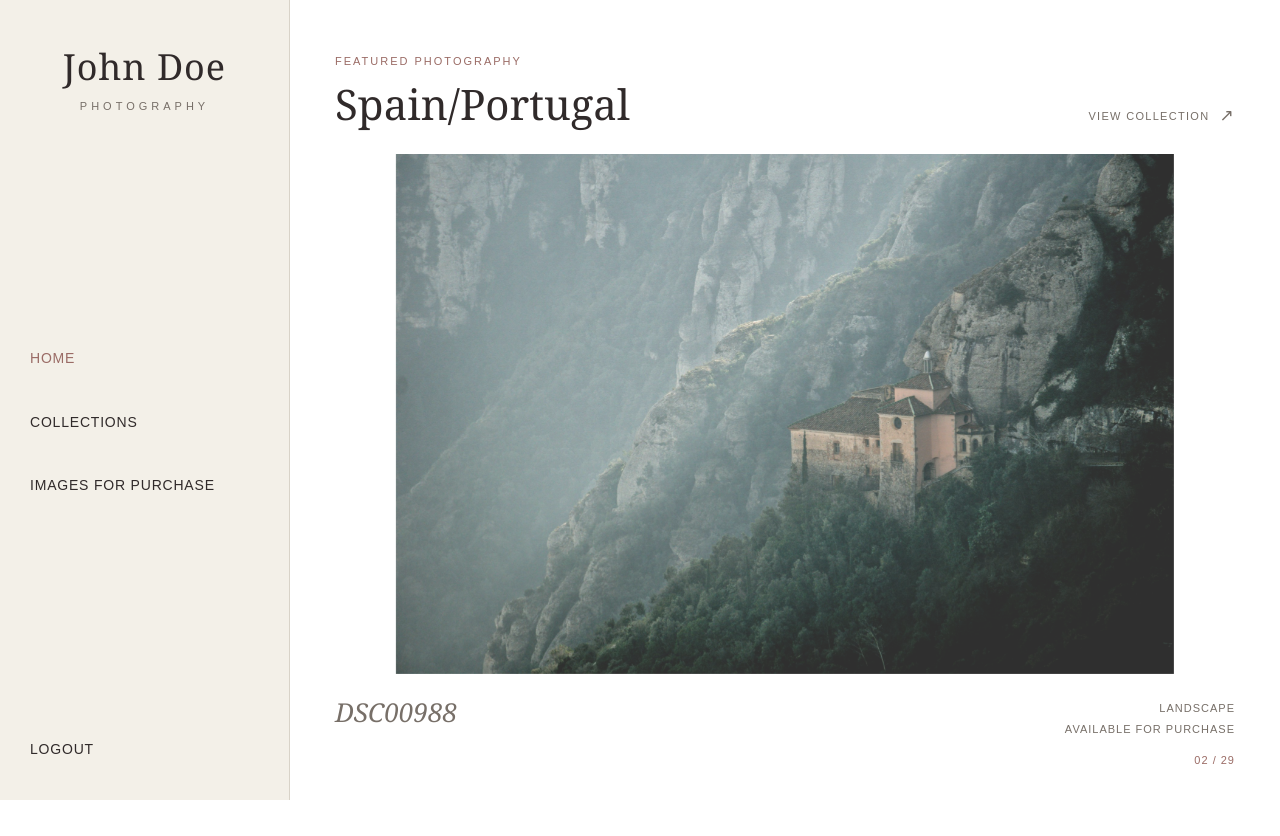
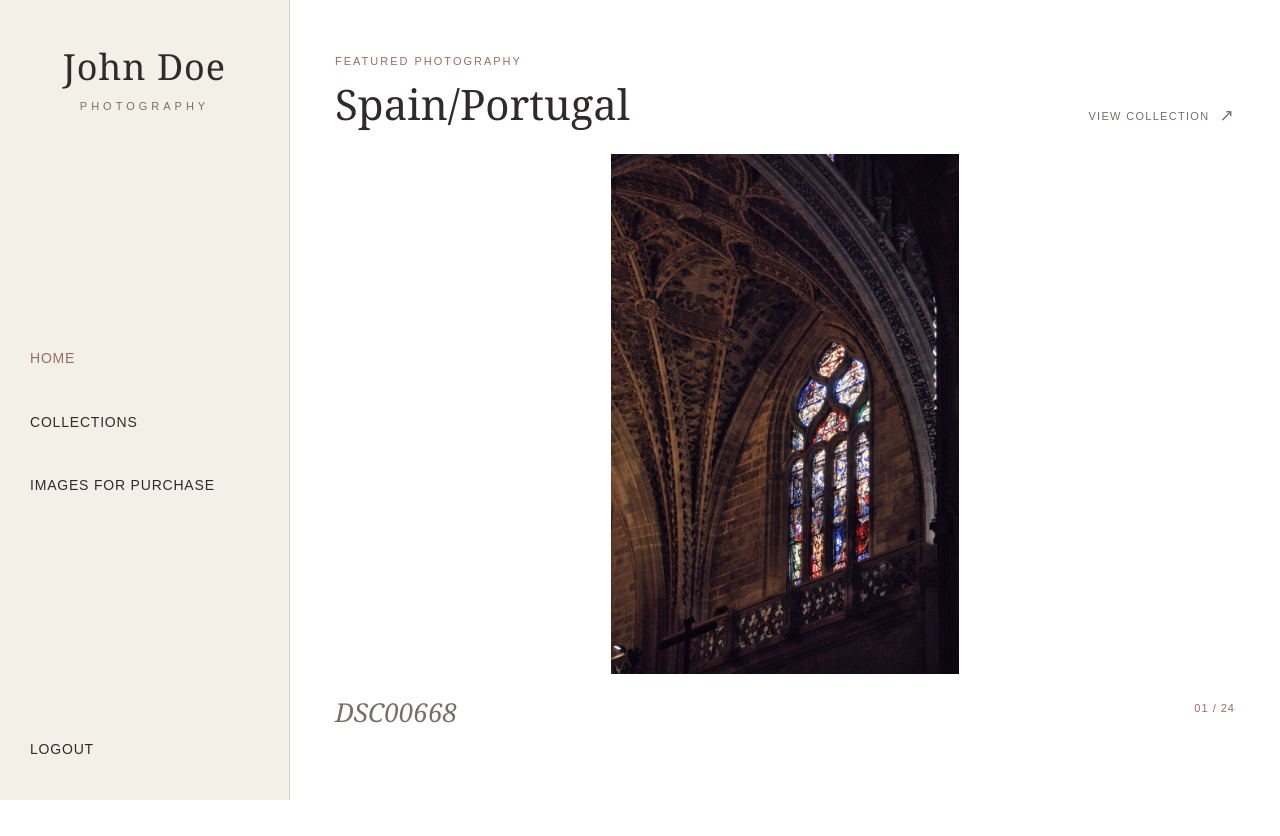
Before and after one commit to AmielleE/CPSC481_T06-2, a React (Vite) app: page /#/ in a window 1280 px wide. Built offline with nearby package versions, Linux system fonts and the light colour scheme.

Commit message:
clean up home page

```diff
--- a/src/pages/Collections.tsx
+++ b/src/pages/Collections.tsx
@@ -7,7 +7,7 @@ import { useLibrary } from '../data/library'
 import type { Collection } from '../data/library'
 import './Collections.css'
 
-const SLIDESHOW_INTERVAL = 5000
+const SLIDESHOW_INTERVAL = 10000
 
 // Individual collection card
 function CollectionCard({ collection }: { collection: Collection }) {
--- a/src/pages/Home.css
+++ b/src/pages/Home.css
@@ -212,7 +212,8 @@
 }
 
 .home-slideshow-counter {
-  margin-top: 10px;
+  margin-top: 0;
+  margin-bottom: 10px;
   color: var(--color-accent);
 }
 
--- a/src/pages/Home.tsx
+++ b/src/pages/Home.tsx
@@ -5,14 +5,13 @@ import { useLibrary } from '../data/library'
 import type { LibraryImage } from '../data/library'
 import './Home.css'
 
-const SLIDESHOW_INTERVAL = 5000
+const SLIDESHOW_INTERVAL = 10000
 const FADE_DURATION = 350
 
 type FeaturedImage = {
   image: LibraryImage
   collectionId: string
   collectionName: string
-  isPrivate: boolean
 }
 
 function shuffleImages(total: number, previousLast?: number): number[] {
@@ -38,33 +37,22 @@ function shuffleImages(total: number, previousLast?: number): number[] {
   return indices
 }
 
-function formatAspectRatio(ratio: number) {
-  if (!Number.isFinite(ratio) || ratio <= 0) {
-    return 'Unknown'
-  }
-
-  if (Math.abs(ratio - 1) < 0.05) {
-    return 'Square'
-  }
-
-  return ratio > 1 ? 'Landscape' : 'Portrait'
-}
-
 export default function Home() {
   const { collections } = useLibrary()
 
-  // Gather photographs from all collections.
-  const featuredImages: FeaturedImage[] = collections.flatMap(
-    (collection) =>
+  // Gather photographs from PUBLIC collections only.
+  // Private collections are completely excluded from the slideshow.
+  const featuredImages: FeaturedImage[] = collections
+    .filter((collection) => !collection.isPrivate)
+    .flatMap((collection) =>
       collection.images
         .filter((image) => image.src || image.thumbSrc)
         .map((image) => ({
           image,
           collectionId: collection.id,
           collectionName: collection.name,
-          isPrivate: collection.isPrivate,
         }))
-  )
+    )
 
   // A shuffled playlist, rather than the original collection order.
   const [slideshow, setSlideshow] = useState<{
@@ -77,7 +65,7 @@ export default function Home() {
 
   const [imageVisible, setImageVisible] = useState(true)
 
-  // Rebuild the playlist when the number of photographs changes.
+  // Rebuild the playlist when the number of public photographs changes.
   useEffect(() => {
     setSlideshow({
       order: shuffleImages(featuredImages.length),
@@ -186,31 +174,25 @@ export default function Home() {
                 <div className="home-image-description">
                   <h3>{current.image.title}</h3>
 
-                  <p>
                   {current.image.description?.trim() && (
                     <p>{current.image.description}</p>
                   )}
-                  </p>
                 </div>
 
                 <div className="home-image-details">
-                  <span>
-                    {formatAspectRatio(current.image.aspectRatio)}
-                  </span>
 
-                  {current.image.forSale && (
-                    <span>AVAILABLE FOR PURCHASE</span>
-                  )}
-
-                  {current.isPrivate && (
-                    <span>PRIVATE COLLECTION</span>
-                  )}
-
+                  {/* Counter always stays at the top */}
                   <span className="home-slideshow-counter">
                     {String(slideshow.position + 1).padStart(2, '0')}
                     {' / '}
                     {String(featuredImages.length).padStart(2, '0')}
                   </span>
+
+                  {/* Purchase status appears below the counter */}
+                  {current.image.forSale && (
+                    <span>AVAILABLE FOR PURCHASE</span>
+                  )}
+
                 </div>
               </div>
             </>
@@ -223,7 +205,7 @@ export default function Home() {
               <h1>Your photographs, beautifully organized.</h1>
 
               <p>
-                Create a collection and upload your first
+                Create a public collection and upload your first
                 photographs to get started.
               </p>
 
```
